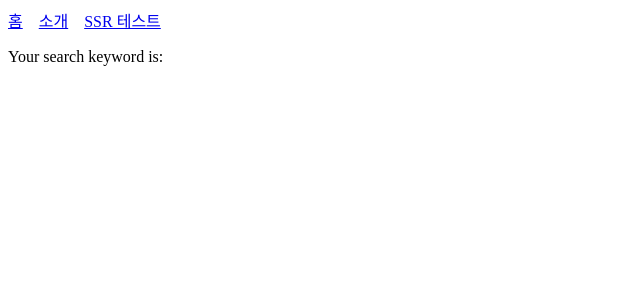
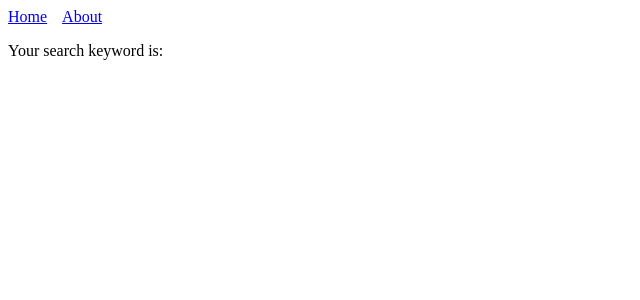
Before and after one commit to moon-choi/batman-tv-shows, a Next.js app: page /search in a window 1280 px wide. Shown: the top 300 px of the page, without its empty margins (0-640 px from the left). Built offline with nearby package versions, Linux system fonts and the light colour scheme.

Commit message:
Next js 튜토리얼 3편 : 공통 컴포넌트 사용

```diff
--- a/components/Header.js
+++ b/components/Header.js
@@ -1,17 +1,18 @@
 import Link from 'next/link';
-import React from 'react';
 
 const linkStyle = {
-  marginRight: '1rem'
-}
-const Header = () => {
-  return (
-    <div>
-      <Link href="/"><a style={linkStyle}>홈</a></Link>
-      <Link href="/about"><a style={linkStyle}>소개</a></Link>
-      <Link href="/ssr-test"><a style={linkStyle}>SSR 테스트</a></Link>
-    </div>
-  );
+  marginRight: 15
 };
 
+const Header = () => (
+  <div>
+    <Link href="/">
+      <a style={linkStyle}>Home</a>
+    </Link>
+    <Link href="/about">
+      <a style={linkStyle}>About</a>
+    </Link>
+  </div>
+);
+
 export default Header;
```
Also changed, not shown: package.json (+20 -5 lines), pages/about.js (+7 -10 lines), pages/index.js (+9 -16 lines), 1 other file (tests, documents, lock files or other folders).
